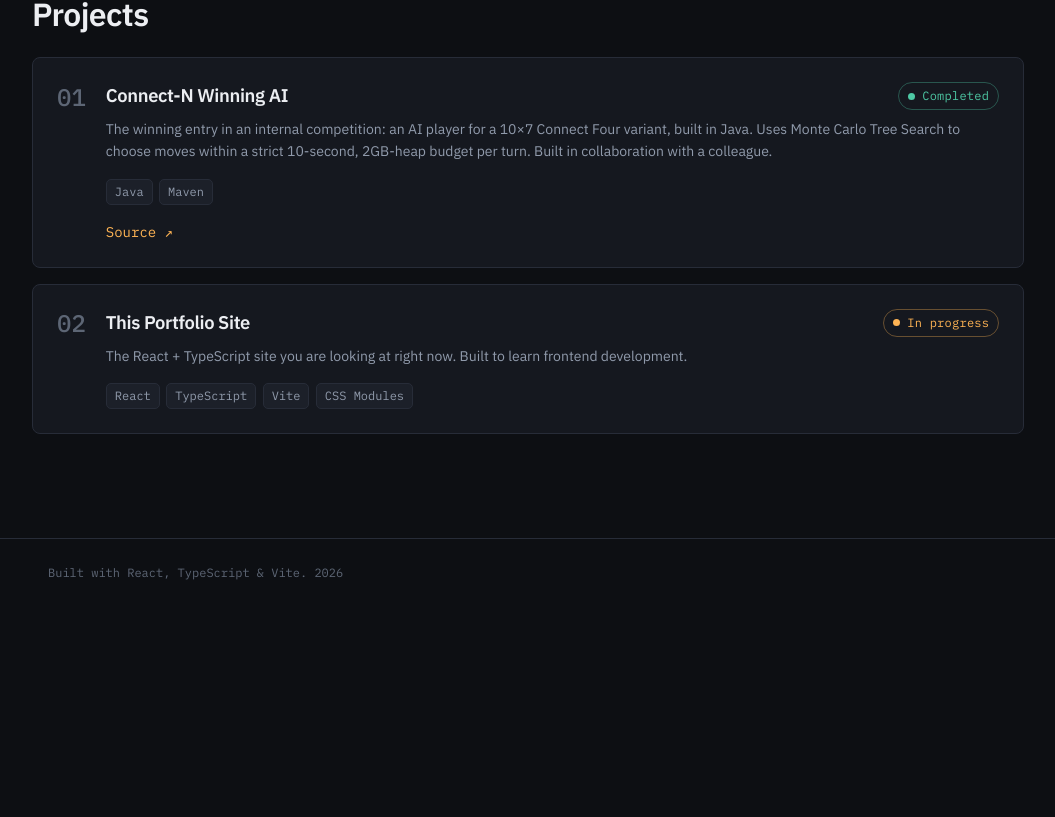
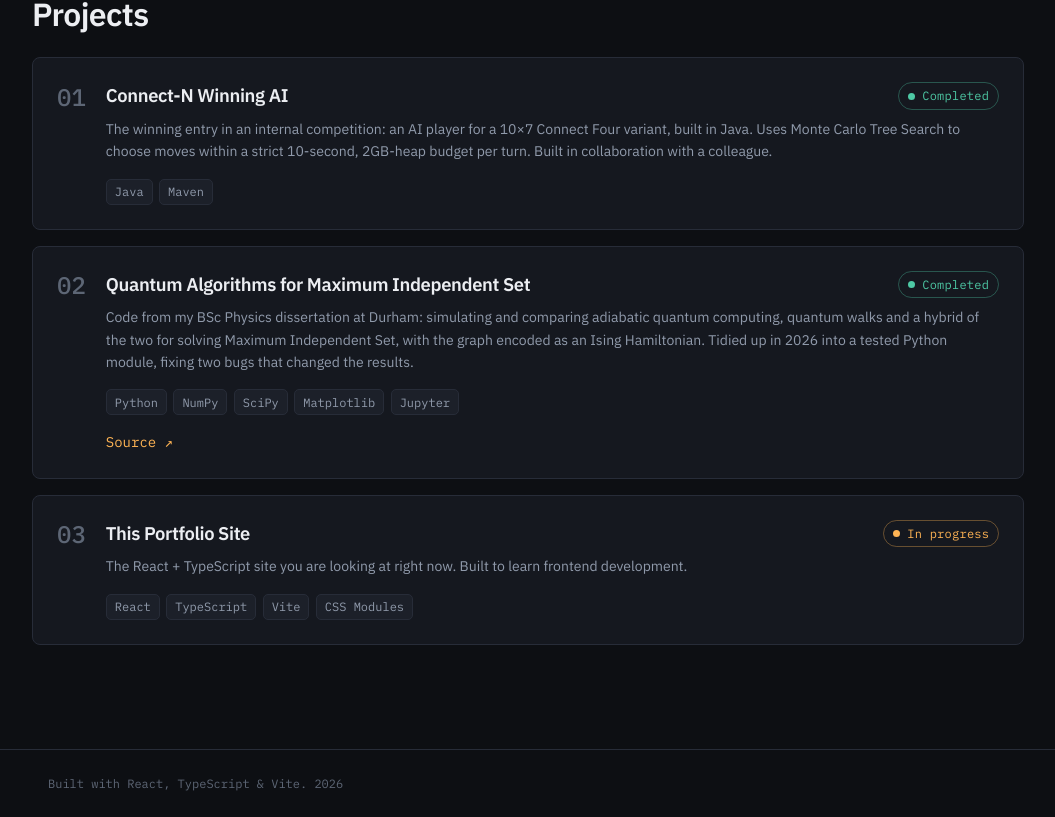
Before and after one commit to williamcfarlane/portfolio, a React (Vite) app: page / in a window 1280 px wide. Shown: the part 1319-2136 px from the top of the page, without its empty margins (112-1167 px from the left). Before the commit the page ends 1925 px from the top, so only its background shows below. Built offline with nearby package versions, Linux system fonts and the light colour scheme.

Commit message:
Add Durham dissertation project and drop Connect-N repo link

```diff
--- a/src/data/projects.ts
+++ b/src/data/projects.ts
@@ -15,7 +15,15 @@ export const projects: Project[] = [
     description:
       'The winning entry in an internal competition: an AI player for a 10×7 Connect Four variant, built in Java. Uses Monte Carlo Tree Search to choose moves within a strict 10-second, 2GB-heap budget per turn. Built in collaboration with a colleague.',
     techStack: ['Java', 'Maven'],
-    repoUrl: 'https://github.com/WilliamMcFarlane/connect-n-winning-ai',
+    status: 'completed',
+  },
+  {
+    id: 3,
+    title: 'Quantum Algorithms for Maximum Independent Set',
+    description:
+      'Code from my BSc Physics dissertation at Durham: simulating and comparing adiabatic quantum computing, quantum walks and a hybrid of the two for solving Maximum Independent Set, with the graph encoded as an Ising Hamiltonian. Tidied up in 2026 into a tested Python module, fixing two bugs that changed the results.',
+    techStack: ['Python', 'NumPy', 'SciPy', 'Matplotlib', 'Jupyter'],
+    repoUrl: 'https://github.com/williamcfarlane/Durham-Computing-Project',
     status: 'completed',
   },
   {
```
